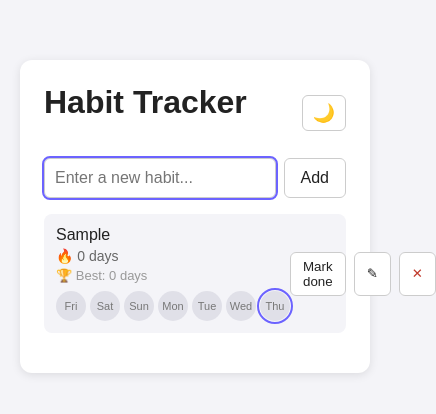
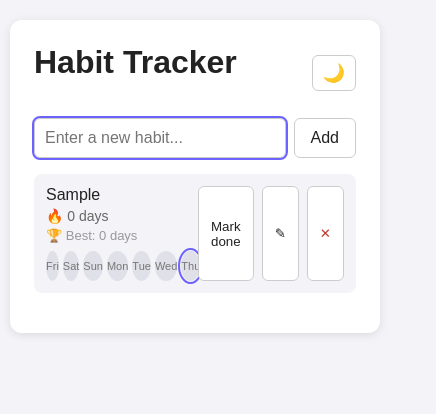
Before and after one commit to nkirukajane/habit-tracker, a plain HTML site: page index.html in a window 390 px wide. Both pictures are taken after typing "Sample" into the empty fields and a click on the button "Add". Shown: the whole page, 436 px wide, since content can reach past the window. Drawn offline with Linux system fonts and the light colour scheme.

Commit message:
Fix mobile layout

```diff
--- a/style.css
+++ b/style.css
@@ -192,3 +192,26 @@ h1 {
   border: 2px solid var(--accent);
   border-radius: 6px;
 }
+
+.habit-info {
+  min-width: 0;
+}
+.habit-info span {
+  overflow-wrap: anywhere;
+}
+@media (max-width: 480px) {
+  body {
+    padding: 10px;
+  }
+  .app {
+    margin: 10px auto;
+  }
+  #habit-list li {
+    flex-direction: colum;
+    align-items: stretch;
+    gap: 10px;
+  }
+  .action {
+    justify-content: flex-end;
+  }
+}
```
